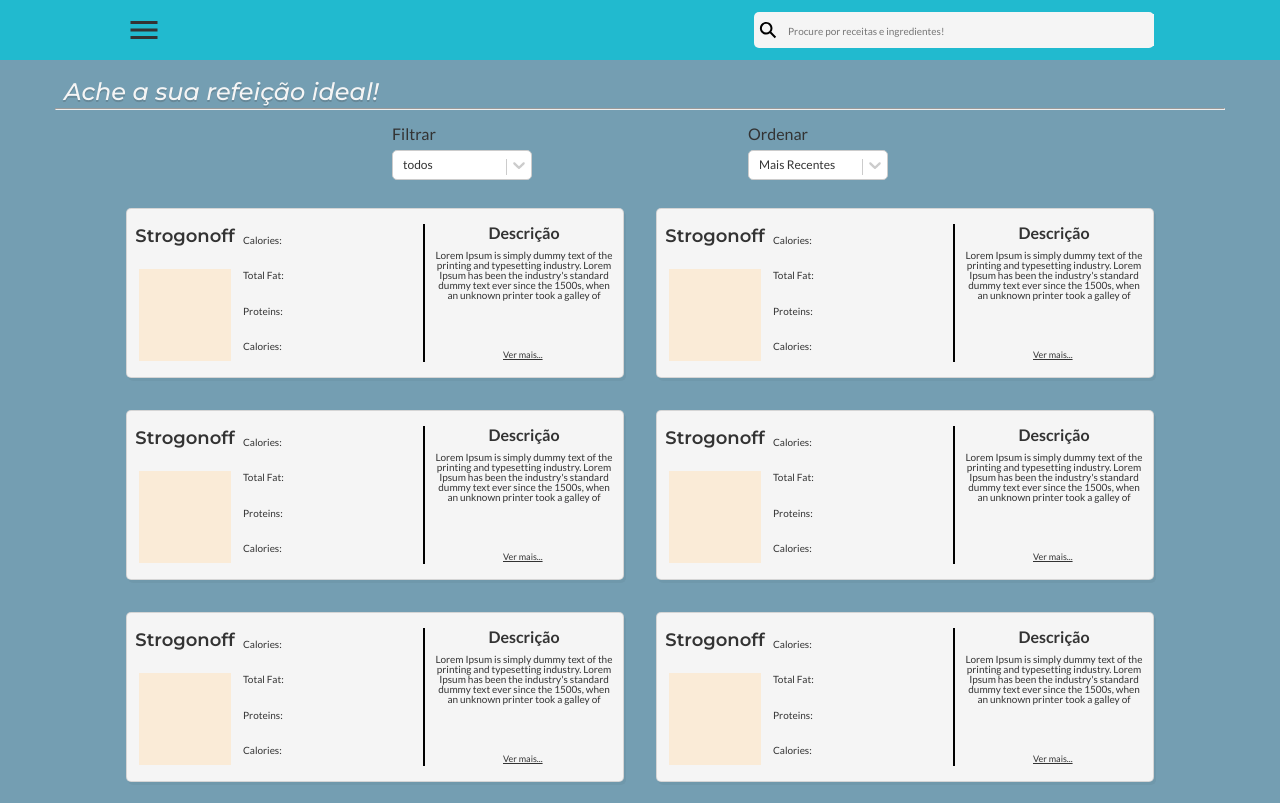
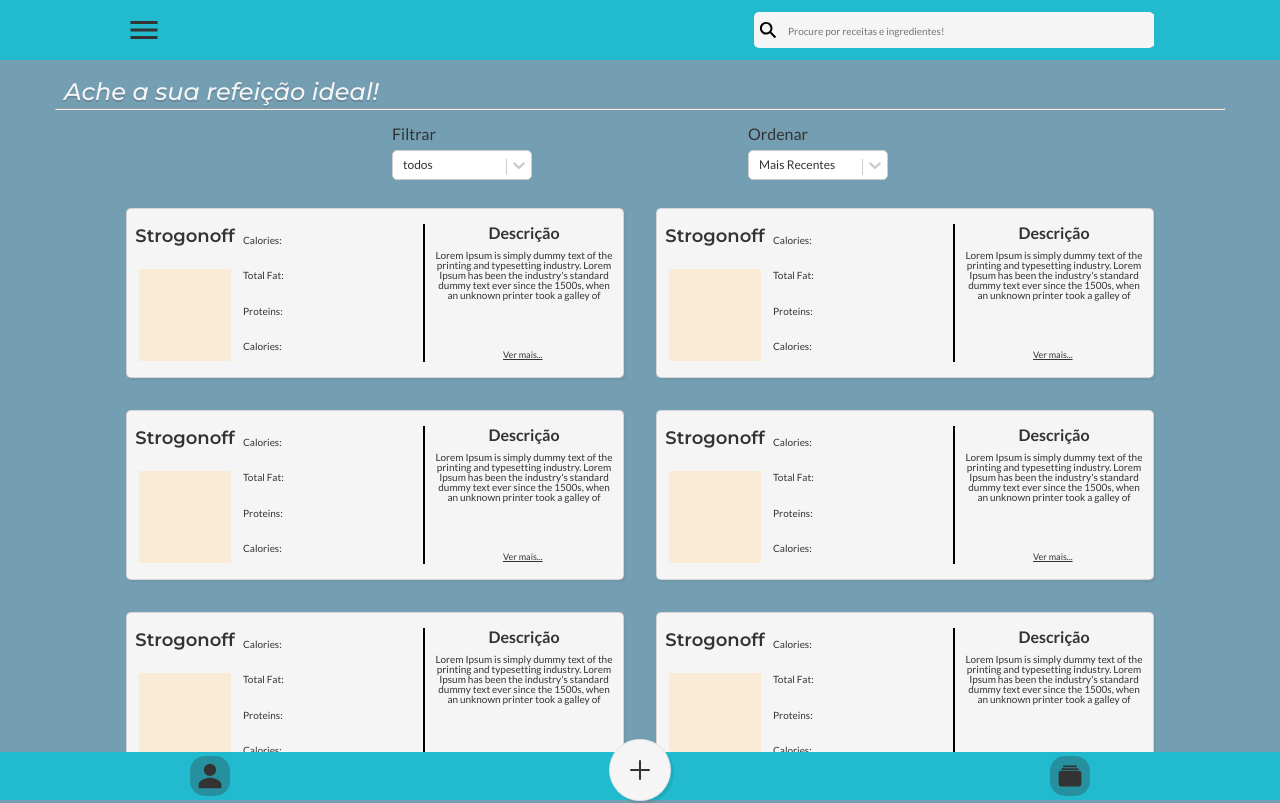
Before and after one commit to lucasklafke/taste-healthy-app, a Next.js app: page /feed in a window 1280 px wide. Shown: the top 803 px of the page. Built offline with nearby package versions, Linux system fonts and the light colour scheme.

Commit message:
feat: footer

```diff
--- /dev/null
+++ b/src/components/buttons/styles.ts
@@ -0,0 +1,19 @@
+import styled from 'styled-components'
+
+interface props {
+  degrees: number
+}
+export const Button = styled.div<props>`
+  width: 60px;
+  height: 60px;
+  display: flex;
+  align-items: center;
+  justify-content: center;
+  background-color: #f5f5f5;
+  border-radius: 50px;
+  z-index: 5;
+  border: 1px solid #00000010;
+  box-shadow: 3px 3px #00000013;
+  margin-bottom: 12px;
+  transform: rotate(${props => props.degrees}deg);
+`
--- a/src/components/foodContainer/foodContainer.module.css
+++ b/src/components/foodContainer/foodContainer.module.css
@@ -114,7 +114,6 @@
   flex: none;
   order: 1;
   flex-grow: 0;
-  z-index: 1;
 }
 
 .seeMore {
--- /dev/null
+++ b/src/components/footers/feedFooter.tsx
@@ -0,0 +1,55 @@
+import { useState } from 'react'
+import { CreateFoodOverlayContainer } from './styles'
+import { IoAddOutline } from 'react-icons/io5'
+import {FooterContainer} from './styles'
+import {IoAlbums, IoPersonSharp, } from 'react-icons/io5'
+export default function Footer() {
+  const [overlayVisible, setOverlayVisible] = useState<Boolean>(false)
+  const [degrees, setDegrees] = useState<number>(0)
+  const handleClick = () => {
+    degrees === 0? setDegrees(45) : setDegrees(0)
+    setOverlayVisible(!overlayVisible)
+  }
+  return (
+    <>{
+      overlayVisible?
+        <CreateFoodOverlayContainer>
+          <button>Create Ingredient</button>
+          <button>Create Recipe</button>
+          <FooterContainer degrees={degrees}>
+            <div className='icon'>
+              <IoPersonSharp color='#333333' fontSize={28}/>
+            </div>
+            <div className='addOverlay' >
+              <IoAddOutline fontSize={32} className='button' onClick={handleClick}/>
+            </div>
+            <div className='icon'>
+              <IoAlbums fontSize={28} color='#333333'/>
+            </div>
+          </FooterContainer>
+        </CreateFoodOverlayContainer>
+        :
+        <FooterContainer degrees={degrees}>
+          <div className='icon'>
+            <IoPersonSharp color='#333333' fontSize={28}/>
+          </div>
+          <div className='addOverlay' >
+            <IoAddOutline fontSize={32} className='button' onClick={handleClick}/>
+          </div>
+          <div className='icon'>
+            <IoAlbums fontSize={28} color='#333333'/>
+          </div>
+        </FooterContainer>
+    }
+    </>
+  )
+}
+
+
+// export default function CreateFoodButton() {
+//   return (
+//     <Button onClick={handleClick} degrees={degrees}>
+//       <IoAddOutline fontSize={32}/>
+//     </Button>
+//   )
+// }
--- /dev/null
+++ b/src/components/footers/styles.ts
@@ -0,0 +1,74 @@
+import styled from 'styled-components'
+interface props {
+  degrees: number
+}
+export const FooterContainer = styled.div<props>`
+  position: fixed;
+  height: 48px;
+  display: flex;
+  align-items: center;
+  justify-content: space-around;
+  background-color: #21BACF;
+  bottom: 0;
+  width: 100%;
+  z-index: 10;
+
+  .icon{
+    display: flex;
+    align-items: center;
+    justify-content: center;
+    width: 40px;
+    height: 40px;
+    border-radius: 15px;
+    background-color: #33333350;
+  }
+
+  .addOverlay {
+    width: 60px;
+    height: 60px;
+    display: flex;
+    align-items: center;
+    justify-content: center;
+    background-color: #f5f5f5;
+    border-radius: 50px;
+    z-index: 5;
+    border: 1px solid #00000010;
+    box-shadow: 3px 3px #00000013;
+    margin-bottom: 12px;
+    transform: rotate(${props => props.degrees}deg);
+  }
+`
+
+export const CreateFoodOverlayContainer = styled.div`
+  display: flex;
+  flex-direction: column;
+  width: 100%;
+  height: 148px;
+  position: fixed;
+  bottom: 0;
+  align-items: center;
+  background-color: #21BACF;
+  z-index: 11;
+  border-radius: 15px 15px 0 0;
+  margin-bottom: 48px;
+  button {
+    text-align: center;
+    width: 90%;
+    height: 42px;
+    border-radius: 5px;
+    background-color: #749EB2;
+    color: #f5f5f5;
+    margin-top: 12px;
+  }
+  .closeOverlay{
+    display: flex;
+    align-items: center;
+    justify-content: center;
+    width: 100%;
+    height: 24px;
+    border-radius: 5ox;
+    background-color: #749EB2;
+    position: absolute;
+    top: 0;
+  }
+`
--- /dev/null
+++ b/src/components/overlays/styles.ts
@@ -0,0 +1,35 @@
+import styled from 'styled-components'
+
+export const CreateFoodOverlayContainer = styled.div`
+  display: flex;
+  flex-direction: column;
+  width: 100%;
+  height: 212px;
+  position: fixed;
+  bottom: 0;
+  align-items: center;
+  justify-content: center;
+  background-color: #21BACF;
+  z-index: 11;
+  border-radius: 15px 15px 0 0;
+  button {
+    text-align: center;
+    width: 90%;
+    height: 42px;
+    border-radius: 5px;
+    background-color: #749EB2;
+    color: #f5f5f5;
+    margin-top: 12px;
+  }
+  .closeOverlay{
+    display: flex;
+    align-items: center;
+    justify-content: center;
+    width: 100%;
+    height: 24px;
+    border-radius: 5ox;
+    background-color: #749EB2;
+    position: absolute;
+    top: 0;
+  }
+`
--- a/src/pages/feed/index.tsx
+++ b/src/pages/feed/index.tsx
@@ -4,6 +4,8 @@ import FoodContainer from '@/components/foodContainer/FoodContainer'
 import React, { useEffect, useState } from 'react'
 import Select from 'react-select'
 import styles from '@/styles/feed.module.css'
+// import OpenOverlayButton from '@/components/buttons/OpenOverlayButton'
+import Footer from '@/components/footers/feedFooter'
 export default function Feed() {
   useEffect(() => {
     setDocumentVisible(document.body)
@@ -118,6 +120,7 @@ export default function Feed() {
         <FoodContainer />
         <FoodContainer />
       </main>
+      <Footer/>
     </div>
   )
 }
--- a/src/styles/feed.module.css
+++ b/src/styles/feed.module.css
@@ -40,6 +40,7 @@
   flex-wrap: wrap;
   gap: 32px;
   margin-top: 12px;
+  margin-bottom: 72px;
 }
 
 .select {
```
Also changed, not shown: src/components/buttons/CreateFoodButton.tsx (added, +14 -0 lines), src/components/overlays/CreateFoodOverlay.tsx (added, +11 -0 lines).
